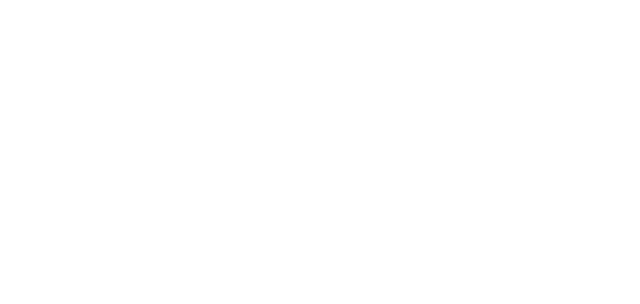
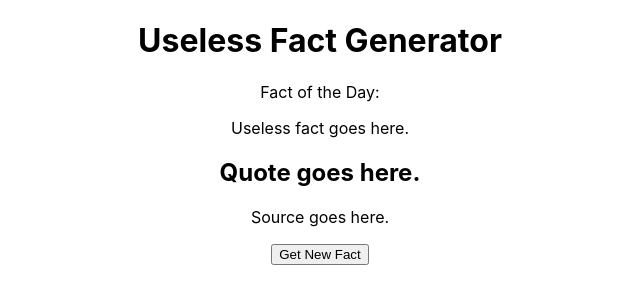
Before and after one commit to marwaismail99/Useless-Fact-Generator, a React (Create React App) app: page / in a window 1280 px wide. Shown: the top 304 px of the page, without its empty margins (320-960 px from the left). Built offline with nearby package versions, Linux system fonts and the light colour scheme.

Commit message:
Component templates created

```diff
--- a/src/components/Button/index.js
+++ b/src/components/Button/index.js
@@ -1,7 +1,9 @@
 import React from "react";
 
 function Button() {
-  return <div></div>;
+  return <div>
+    <button>Get New Fact</button>
+  </div>;
 }
 
 export default Button;
--- a/src/components/Header/index.js
+++ b/src/components/Header/index.js
@@ -1,7 +1,11 @@
 import React from "react";
 
 function Header() {
-  return <div></div>;
+  return <div>
+    <h1>Useless Fact Generator</h1>
+    <p>Fact of the Day:</p>
+    <p>Useless fact goes here.</p>
+  </div>;
 }
 
 export default Header;
--- a/src/components/Quotes/index.js
+++ b/src/components/Quotes/index.js
@@ -1,7 +1,10 @@
 import React from "react";
 
 function Quotes() {
-  return <div></div>;
+  return <div>
+    <h2>Quote goes here.</h2>
+    <p>Source goes here.</p>
+  </div>;
 }
 
 export default Quotes;
```
Also changed, not shown: src/components/About/index.js (added, +10 -0 lines).
